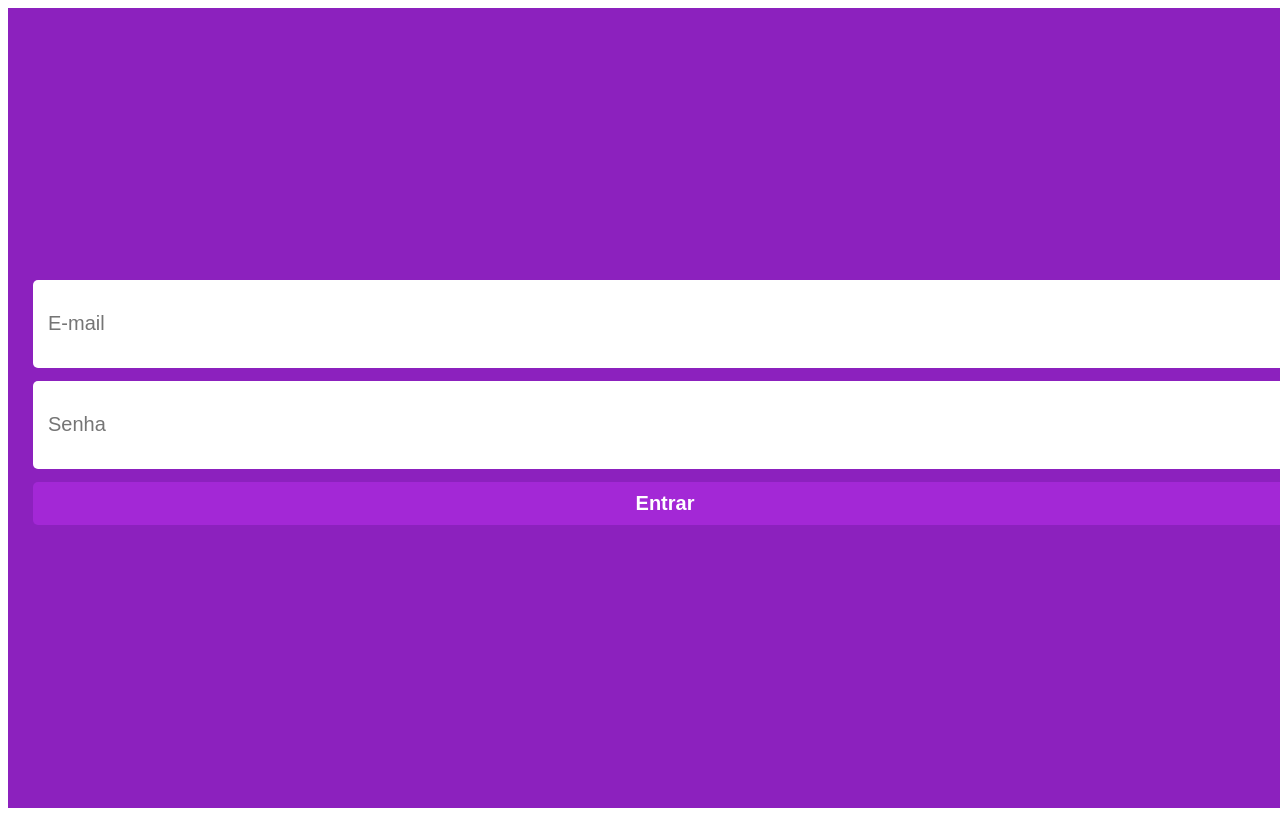
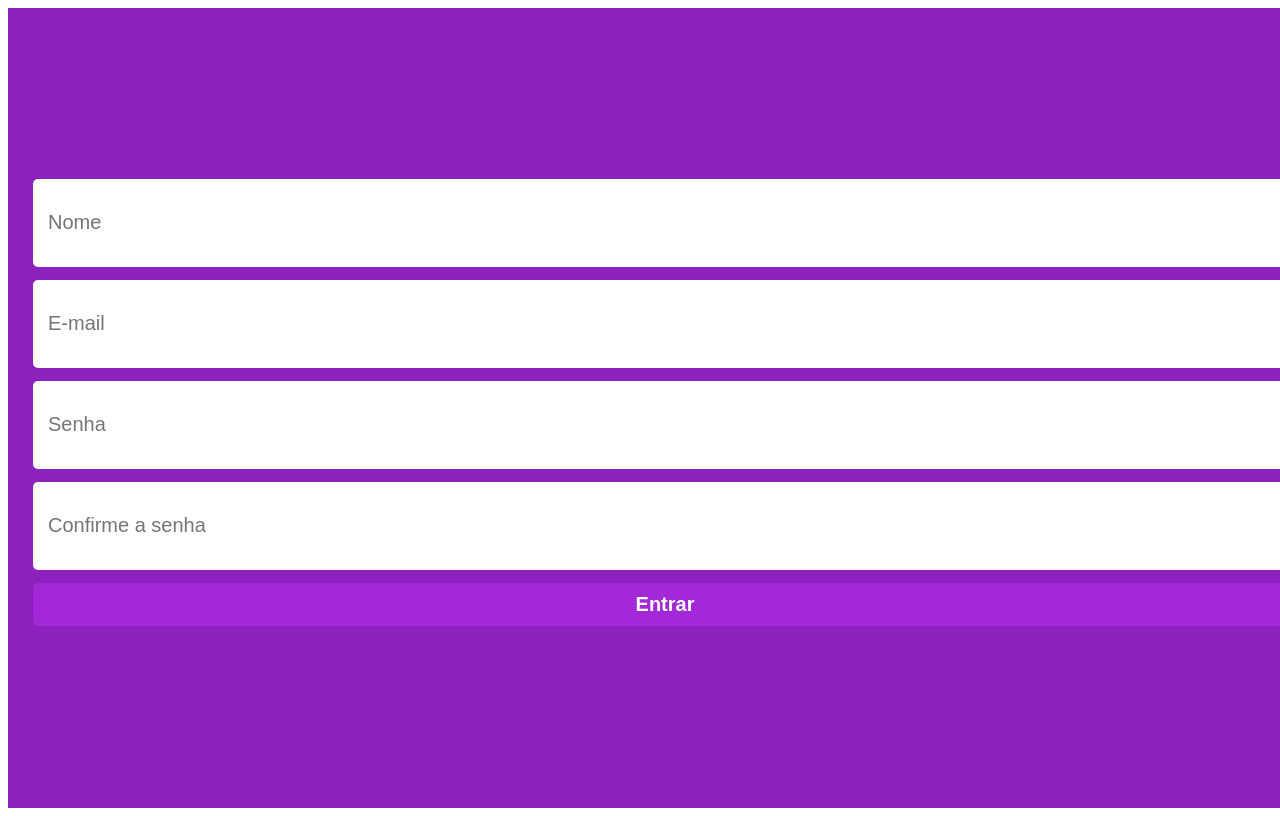
Before and after one commit to JefersonBatista/my-wallet-frontend-2, a Vue app: page /sign-up in a window 1280 px wide. Before the commit this address had no page. Shown: the top 816 px of the page. Built offline with nearby package versions, Linux system fonts and the light colour scheme; the HTML template or start-up script is replaced by a standard one.

Commit message:
feat: draft routing

```diff
--- a/src/App.vue
+++ b/src/App.vue
@@ -1,10 +1,8 @@
-<script setup lang="ts">
-import LogIn from './pages/LogIn.vue'
-</script>
+<script setup lang="ts"></script>
 
 <template>
   <div>
-    <LogIn />
+    <RouterView />
   </div>
 </template>
 
--- /dev/null
+++ b/src/pages/SignUp.vue
@@ -0,0 +1,72 @@
+<script setup lang="ts"></script>
+
+<template>
+  <section>
+    <form>
+      <input type="text" name="name" placeholder="Nome" />
+      <input type="email" name="email" placeholder="E-mail" />
+      <input type="password" name="password" placeholder="Senha" />
+      <input type="password" name="repeatPassword" placeholder="Confirme a senha" />
+      <button type="submit"><span class="button-text">Entrar</span></button>
+    </form>
+  </section>
+</template>
+
+<style scoped>
+section {
+  display: flex;
+  flex-direction: column;
+  margin: auto 0;
+
+  width: 100%;
+}
+
+form {
+  display: flex;
+  flex-direction: column;
+  gap: 13px;
+
+  margin-top: 24px;
+  margin-bottom: 36px;
+  width: 100%;
+}
+
+.button-text {
+  align-self: center;
+}
+
+input {
+  width: 100%;
+  height: 58px;
+  padding: 15px;
+  border-radius: 5px;
+  border-style: none;
+  background-color: white;
+
+  font-family: 'Raleway', sans-serif;
+  font-size: 20px;
+}
+
+input::placeholder {
+  font-family: 'Raleway', sans-serif;
+}
+
+button {
+  display: flex;
+  flex-direction: column;
+  justify-content: center;
+
+  width: 100%;
+  height: auto;
+  padding: 10px;
+  border-radius: 5px;
+  border-style: none;
+  background-color: #a328d6;
+
+  font-weight: bold;
+  font-size: 20px;
+  color: white;
+
+  cursor: pointer;
+}
+</style>
--- a/src/router/index.ts
+++ b/src/router/index.ts
@@ -1,8 +1,13 @@
 import { createRouter, createWebHistory } from 'vue-router'
+import SignUp from '@/pages/SignUp.vue'
+import SignIn from '../pages/SignIn.vue'
 
 const router = createRouter({
   history: createWebHistory(import.meta.env.BASE_URL),
-  routes: [],
+  routes: [
+    { path: '/sign-up', component: SignUp },
+    { path: '/sign-in', component: SignIn },
+  ],
 })
 
 export default router
```
Also changed, not shown: src/pages/SignIn.vue (renamed from src/pages/LogIn.vue).
